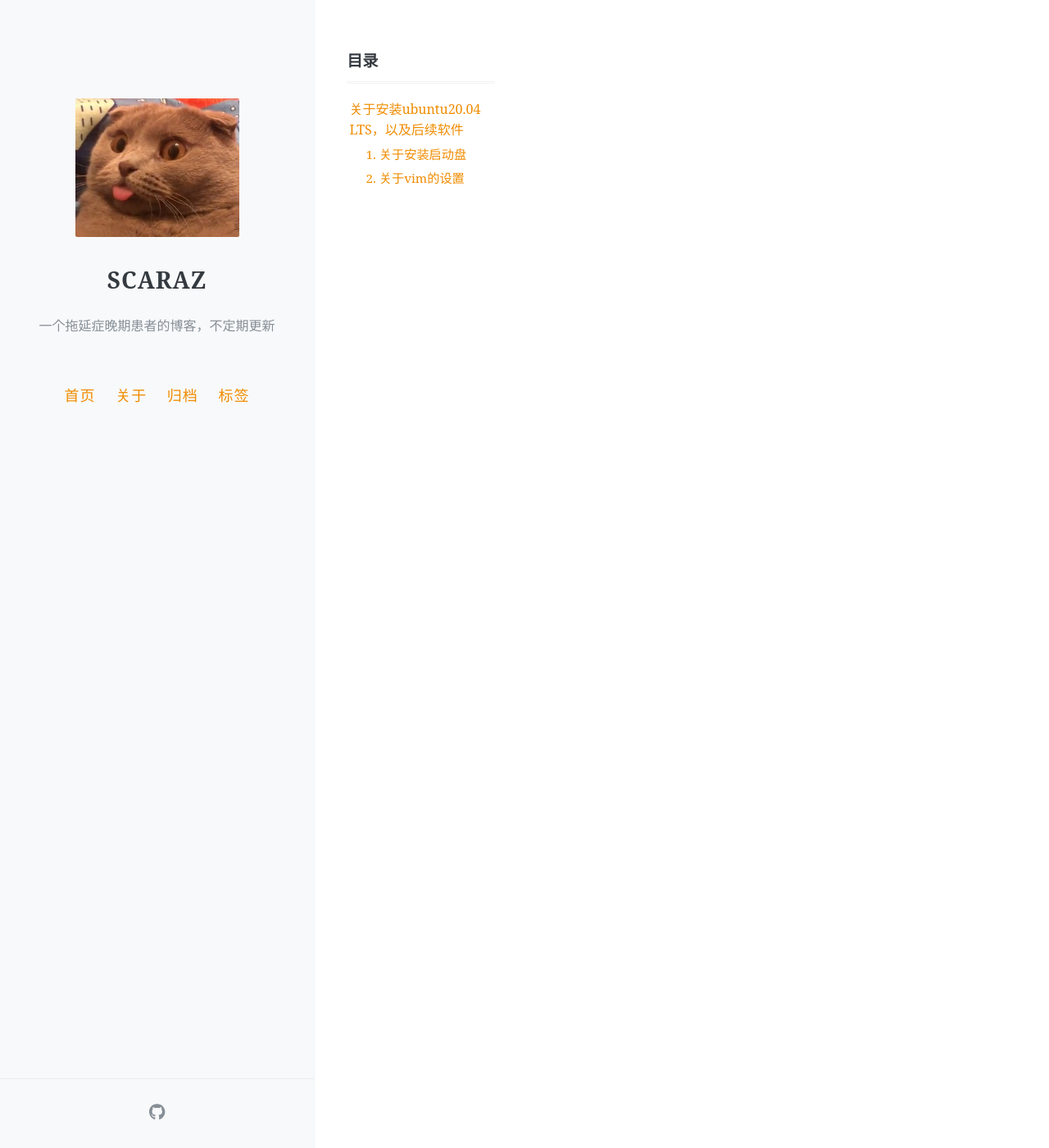
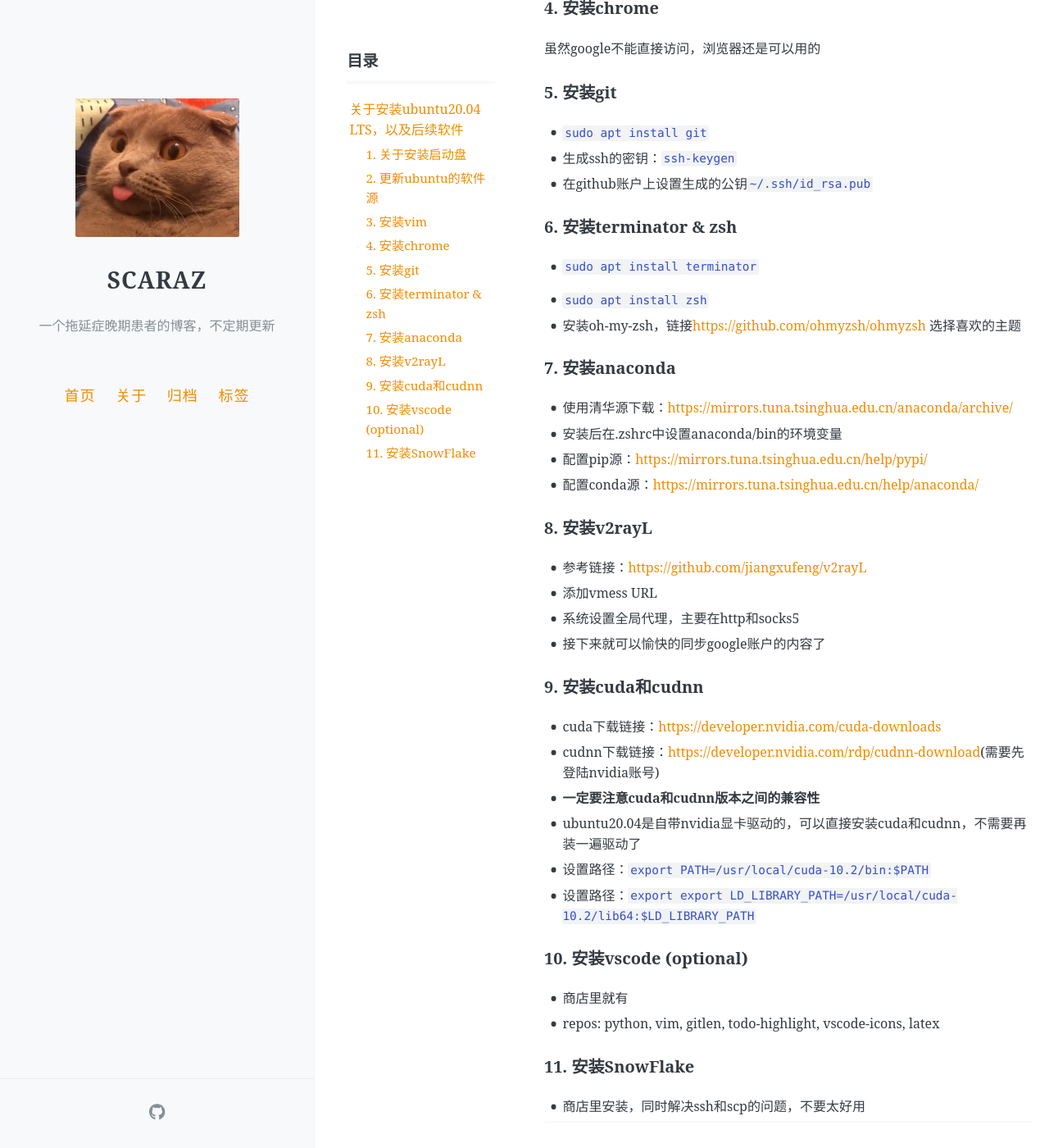
Before and after one commit to iptmt/blog, a Jekyll site: the page built from _posts/2020-9-25-install-ubuntu-20.04.md, in a window 1280 px wide and 1400 px high, scrolled down 648 px. Shown: the whole window at 82% size. Built offline with Jekyll 4.4.1, drawn with Linux system fonts in a browser that asks for light colours; comment, search, counter and statistics services are not loaded; some of the changed text lies outside the part shown.

Commit message:
finish ubuntu installation

```diff
--- a/_posts/2020-9-25-install-ubuntu-20.04.md
+++ b/_posts/2020-9-25-install-ubuntu-20.04.md
@@ -10,10 +10,69 @@ comments: true
 
 ---
 
-Ubuntu又又又崩溃了，得重装。这次的post主要记录一下安装过程以及其中碰到的坑。
+Ubuntu又又又崩溃了，得重装。这次的post主要记录一下安装过程以及其中碰到的坑
 
 ### 1. 关于安装启动盘
 
-启动盘不建议直接在windows上用rufus创建（我装了两次都安装不了）。可以的话直接用ubuntu自带的**`startup disk creator`**在usb上创建安装。具体的过程略。
+启动盘不建议直接在windows上用rufus创建（我装了两次都安装不了）。可以的话直接用ubuntu自带的**`startup disk creator`**在usb上创建安装。具体的过程略
 
-### 2. 关于vim的设置
+### 2. 更新ubuntu的软件源
+
+- 搜索`software & update`并将软件源设置为国内aliyun
+
+- `sudo apt update`
+
+### 3. 安装vim
+
+- `sudo apt install vim`
+
+- vim的设置参考<https://github.com/amix/vimrc>
+
+### 4. 安装chrome
+
+虽然google不能直接访问，浏览器还是可以用的
+
+### 5. 安装git
+
+- `sudo apt install git`
+- 生成ssh的密钥：`ssh-keygen`
+- 在github账户上设置生成的公钥`~/.ssh/id_rsa.pub`
+
+### 6. 安装terminator & zsh
+
+- `sudo apt install terminator`
+
+- `sudo apt install zsh`
+- 安装oh-my-zsh，链接<https://github.com/ohmyzsh/ohmyzsh> 选择喜欢的主题
+
+### 7. 安装anaconda
+
+- 使用清华源下载：<https://mirrors.tuna.tsinghua.edu.cn/anaconda/archive/>
+- 安装后在.zshrc中设置anaconda/bin的环境变量
+- 配置pip源：<https://mirrors.tuna.tsinghua.edu.cn/help/pypi/>
+- 配置conda源：<https://mirrors.tuna.tsinghua.edu.cn/help/anaconda/>
+
+### 8. 安装v2rayL
+
+- 参考链接：<https://github.com/jiangxufeng/v2rayL>
+- 添加vmess URL
+- 系统设置全局代理，主要在http和socks5
+- 接下来就可以愉快的同步google账户的内容了
+
+### 9. 安装cuda和cudnn
+
+- cuda下载链接：<https://developer.nvidia.com/cuda-downloads>
+- cudnn下载链接：<https://developer.nvidia.com/rdp/cudnn-download>(需要先登陆nvidia账号)
+- **一定要注意cuda和cudnn版本之间的兼容性**
+- ubuntu20.04是自带nvidia显卡驱动的，可以直接安装cuda和cudnn，不需要再装一遍驱动了
+- 设置路径：`export PATH=/usr/local/cuda-10.2/bin:$PATH`
+- 设置路径：`export export LD_LIBRARY_PATH=/usr/local/cuda-10.2/lib64:$LD_LIBRARY_PATH`
+
+### 10. 安装vscode (optional)
+
+- 商店里就有
+- repos: python, vim, gitlen, todo-highlight, vscode-icons, latex
+
+### 11. 安装SnowFlake
+
+- 商店里安装，同时解决ssh和scp的问题，不要太好用
```
